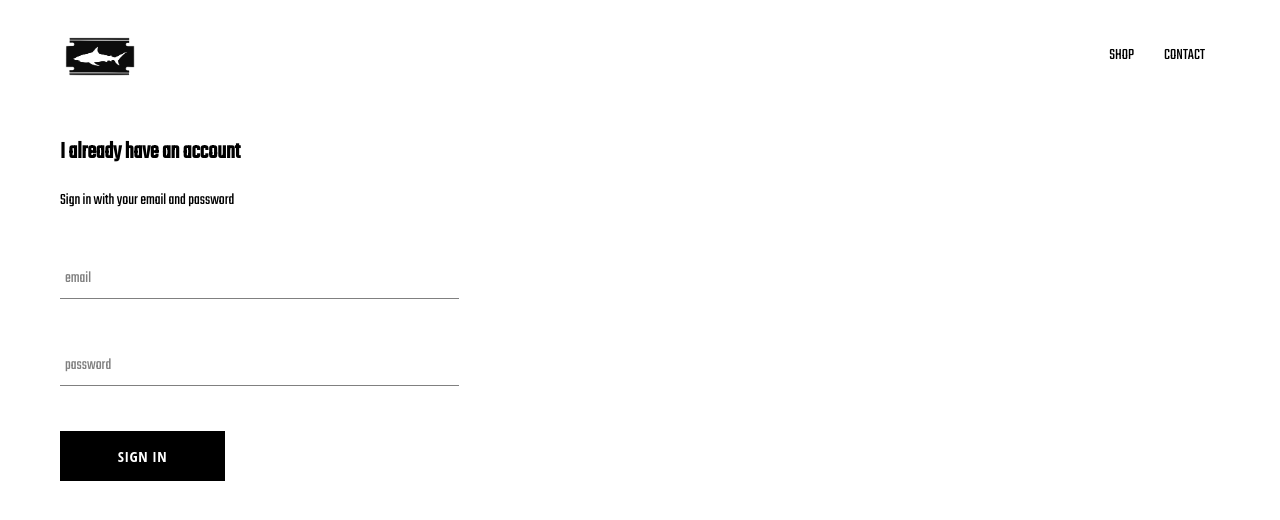
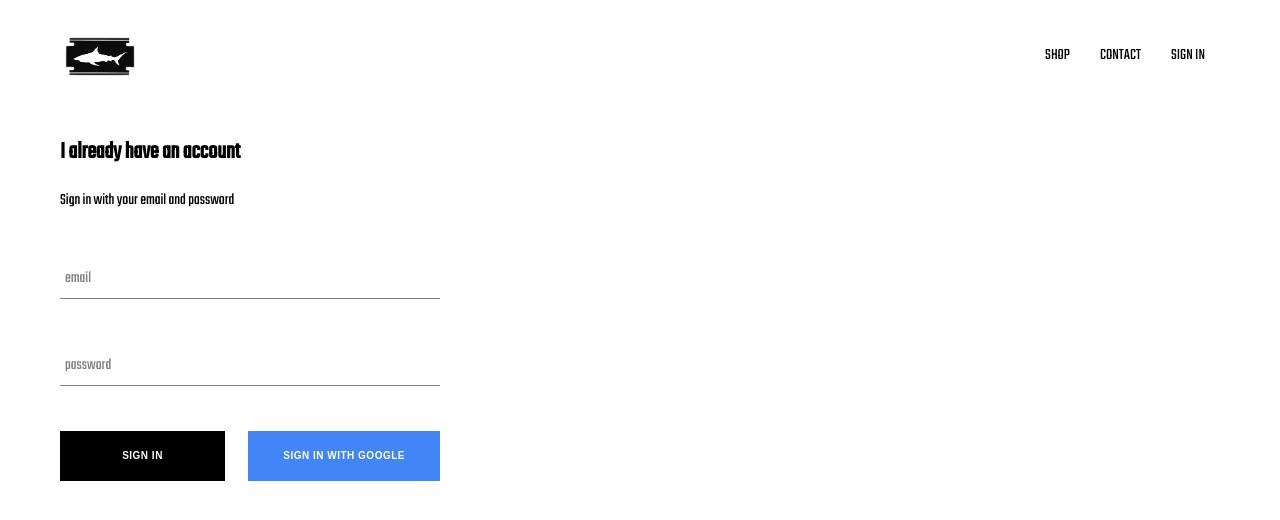
Before and after one commit to Nadir817/react-ecom, a React (Create React App) app: page /signin in a window 1280 px wide. Shown: the top 520 px of the page. Built offline with nearby package versions, Linux system fonts and the light colour scheme; no server answers.

Commit message:
google sign in

```diff
--- a/package.json
+++ b/package.json
@@ -6,6 +6,7 @@
     "@testing-library/jest-dom": "^4.2.4",
     "@testing-library/react": "^9.4.0",
     "@testing-library/user-event": "^7.2.1",
+    "firebase": "^7.6.2",
     "node-sass": "^4.13.0",
     "react": "^16.12.0",
     "react-dom": "^16.12.0",
--- a/src/App.css
+++ b/src/App.css
@@ -7,3 +7,7 @@
   text-decoration: none;
   color: black;
 }
+
+* {
+  box-sizing: border-box;
+}
--- a/src/App.js
+++ b/src/App.js
@@ -5,11 +5,29 @@
 import ShopPage from "./pages/shoppage/shoppage";
 import SignInAndSignUp from "./pages/sign-in-sign-up/signin-and-signup";
 import { Switch, Route } from "react-router-dom";
+import { auth } from "./firebase/firebase.utils";
 
-function App() {
+class App extends React.Component {
+  state = {
+    currentUser: null
+  };
+
+  unsubscribeFromAuth = null;
+
+  componentDidMount() {
+    this.unsubscribeFromAuth = auth.onAuthStateChanged(user => {
+      this.setState({ currentUser: user });
+    });
+  }
+
+  componentWillUnmount() {
+    this.unsubscribeFromAuth();
+  }
+
+  render() {
     return (
       <div>
-      <Header />
+        <Header currentUser={this.state.currentUser} />
         <Switch>
           <Route exact path="/" component={HomePage} />
           <Route path="/shop" component={ShopPage} />
@@ -18,5 +36,6 @@
       </div>
     );
   }
+}
 
 export default App;
--- a/src/components/custom-button/custom-button.js
+++ b/src/components/custom-button/custom-button.js
@@ -2,8 +2,11 @@
 
 import "./custom-button.scss";
 
-const CustomButton = ({ children, ...otherProps }) => (
-  <button className="custom-button" {...otherProps}>
+const CustomButton = ({ children, isGoogleSignIn, ...otherProps }) => (
+  <button
+    className={`custom-button ${isGoogleSignIn ? "google-signin" : ""}`}
+    {...otherProps}
+  >
     {children}
   </button>
 );
--- a/src/components/custom-button/custom-button.scss
+++ b/src/components/custom-button/custom-button.scss
@@ -5,11 +5,10 @@
   letter-spacing: 0.5px;
   line-height: 50px;
   padding: 0 35px 0 35px;
-  font-size: 15px;
+  font-size: 10px;
   background-color: black;
   color: white;
   text-transform: uppercase;
-  font-family: "Open Sans Condensed";
   font-weight: bolder;
   border: none;
   cursor: pointer;
@@ -19,4 +18,14 @@
     color: black;
     border: 1px solid black;
   }
+
+  &.google-signin {
+    background-color: #4285f4;
+    color: white;
+
+    &:hover {
+      background-color: #357ae8;
+      border: none;
+    }
+  }
 }
--- a/src/components/header/header.js
+++ b/src/components/header/header.js
@@ -1,9 +1,10 @@
 import React from "react";
 import { Link } from "react-router-dom";
 import Logo from "../../assets/logo.png";
+import { auth } from "../../firebase/firebase.utils";
 import "./header.scss";
 
-const Header = () => {
+const Header = ({ currentUser }) => {
   return (
     <div className="header">
       <Link className="logo-container" to="/">
@@ -16,6 +17,15 @@
         <Link className="option" to="/contact">
           CONTACT
         </Link>
+        {currentUser ? (
+          <div className="option" onClick={() => auth.signOut()}>
+            SIGN OUT
+          </div>
+        ) : (
+          <Link className="option" to="/signin">
+            SIGN IN
+          </Link>
+        )}
       </div>
     </div>
   );
--- a/src/components/header/header.scss
+++ b/src/components/header/header.scss
@@ -24,6 +24,7 @@
 
     .option {
       padding: 10px 15px;
+      cursor: pointer;
     }
   }
 }
--- a/src/components/signin/signin.js
+++ b/src/components/signin/signin.js
@@ -2,6 +2,7 @@
 
 import FormInput from "../form-input/form-input";
 import CustomButton from "../custom-button/custom-button";
+import { signInWithGoogle } from "../../firebase/firebase.utils";
 
 import "./signin.scss";
 
@@ -50,7 +51,12 @@
             label="password"
             required
           />
-          <CustomButton type="submit"> Sign in </CustomButton>
+          <div className="btns">
+            <CustomButton type="submit"> Sign in </CustomButton>
+            <CustomButton onClick={signInWithGoogle} isGoogleSignIn>
+              Sign in with Google
+            </CustomButton>
+          </div>
         </form>
       </div>
     );
--- a/src/components/signin/signin.scss
+++ b/src/components/signin/signin.scss
@@ -1,5 +1,11 @@
 .sign-in {
-  width: 30vw;
+  width: 380px;
   display: flex;
   flex-direction: column;
+
+  .btns {
+    width: 100%;
+    display: flex;
+    justify-content: space-between;
+  }
 }
--- /dev/null
+++ b/src/firebase/firebase.utils.js
@@ -0,0 +1,26 @@
+import firebase from "firebase/app";
+import "firebase/firestore";
+import "firebase/auth";
+
+const config = {
+  apiKey: "AIzaSyAJDx9Lu3yCl4Ol849_qKycVlvBbJd81vE",
+  authDomain: "ecommerce-db-6bec7.firebaseapp.com",
+  databaseURL: "https://ecommerce-db-6bec7.firebaseio.com",
+  projectId: "ecommerce-db-6bec7",
+  storageBucket: "ecommerce-db-6bec7.appspot.com",
+  messagingSenderId: "836280532832",
+  appId: "1:836280532832:web:01b03e1af8146b64fda805"
+};
+
+firebase.initializeApp(config);
+
+export const auth = firebase.auth();
+export const firestore = firebase.firestore();
+
+const provider = new firebase.auth.GoogleAuthProvider();
+
+provider.setCustomParameters({ prompt: "select_account" });
+
+export const signInWithGoogle = () => auth.signInWithPopup(provider);
+
+export default firebase;
```
Also changed, not shown: 1 other file (tests, documents, lock files or other folders). Lines whose indentation alone changed are shown as unchanged.
